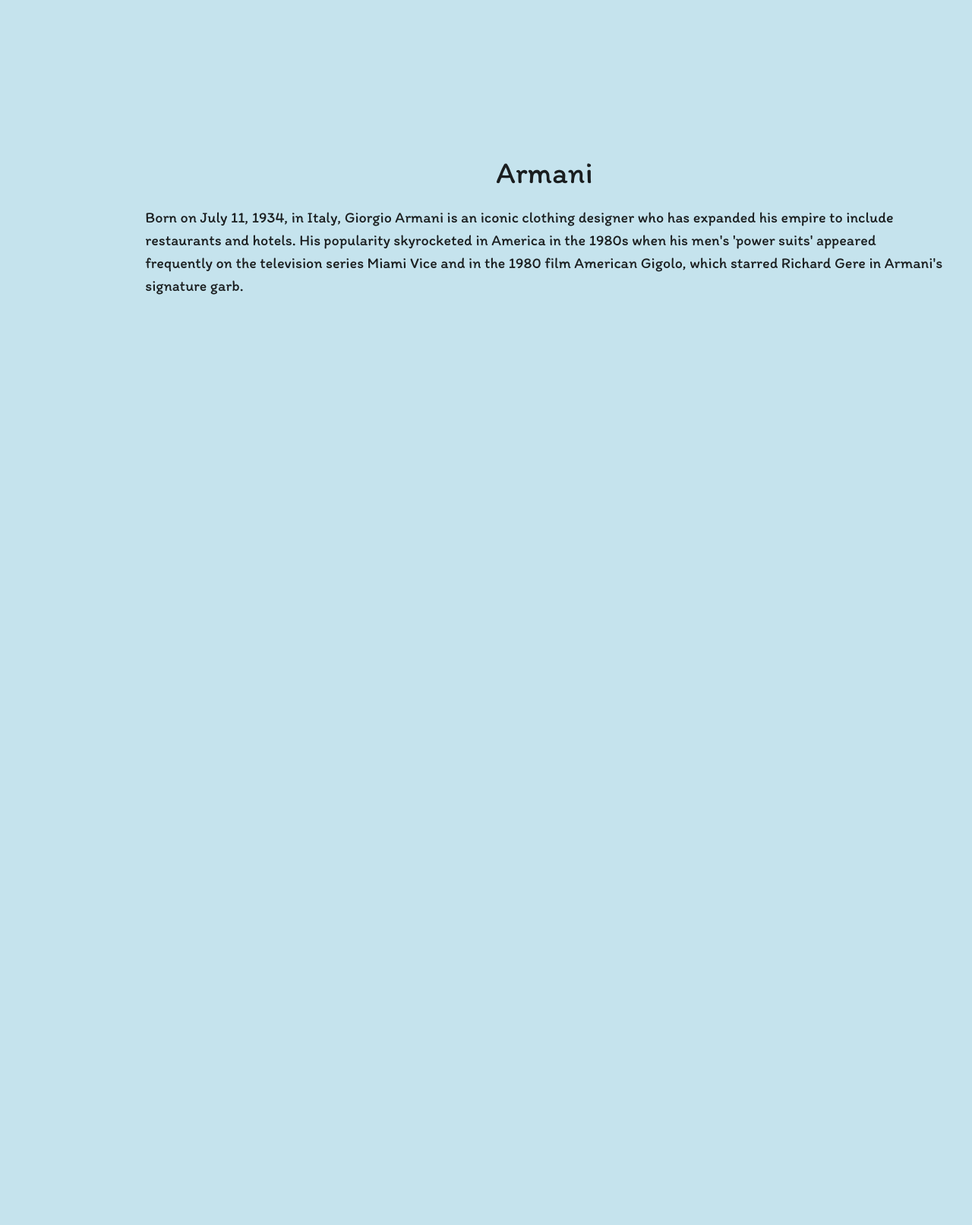
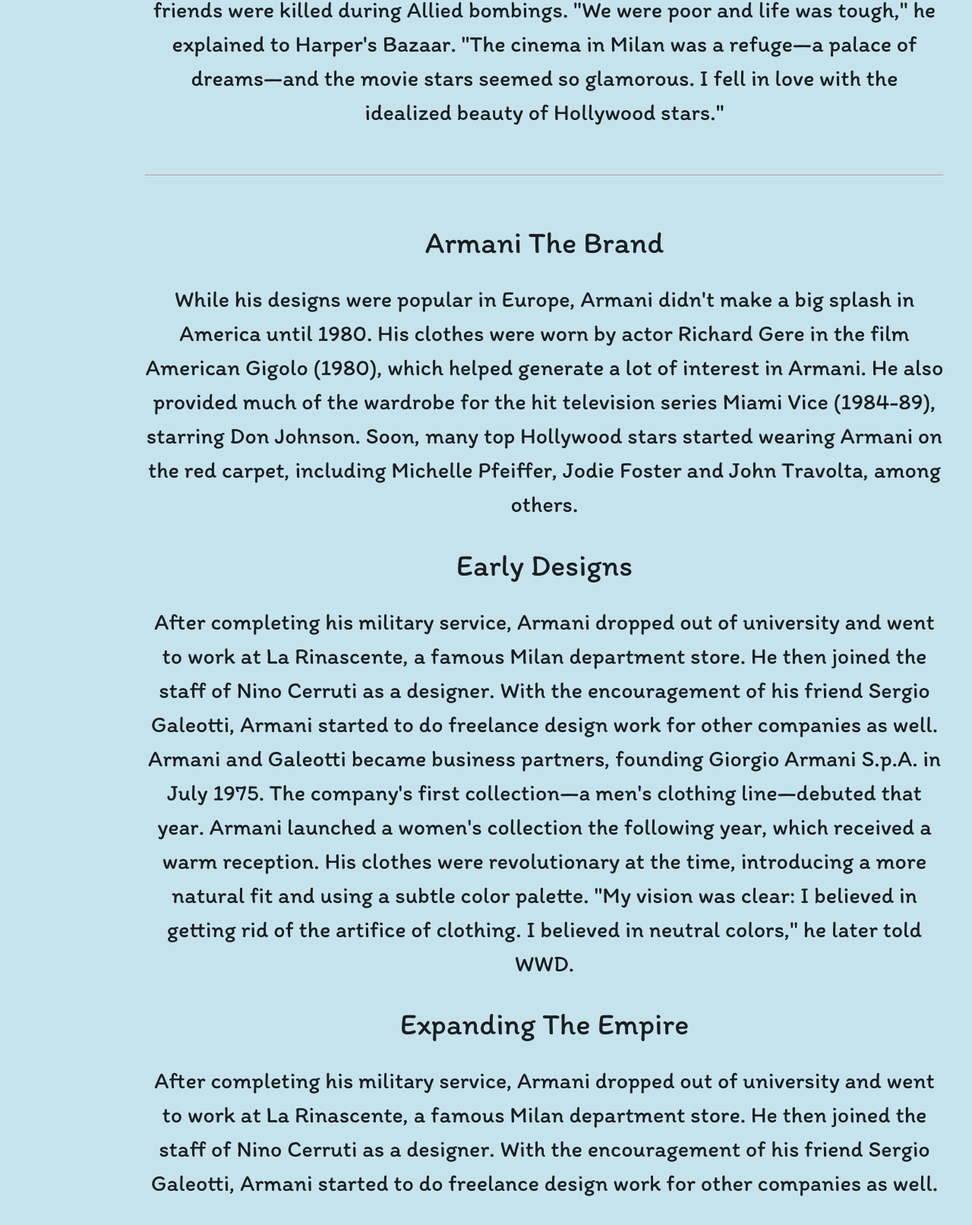
Before and after one commit to kurtgee6/whatif, a plain HTML site: page index.html in a window 1280 px wide. Shown: the part 1185-2798 px from the top of the page at 76% size. Before the commit the page ends 2226 px from the top, so only its background shows below. Drawn offline with nearby package versions, Linux system fonts and the light colour scheme.

Commit message:
animations to navprofile added

```diff
--- a/css/index.css
+++ b/css/index.css
@@ -3,9 +3,9 @@ body {
 }
 .navBar {
     width: 12%;
-    height: 350px;
+    height: 630px;
     border-right: 1px solid #ff6666;
-    margin-top: 50px;
+    margin-top: 20px;
     float: left;
     border-radius: 10px;
     position: fixed;
@@ -166,3 +166,14 @@ body {
     margin-bottom: 0;
     margin-left: 0;
 }
+
+.navProfile {
+    text-align: center;
+    padding: 5px;
+    height: 160px;
+    width: 150px;
+}
+
+li a {
+    padding: 0px;
+}
--- a/index.html
+++ b/index.html
@@ -13,14 +13,19 @@
     </head>
 <body>
     <!-- Left Navigation Bar -->
-    <div class="navBar">
+    <div class="navBar" style="text-align:center;">
        <img class="logo" src="logo.png" alt="Quwento Logo">
        <p style="text-align:center;">Quwento</p>
        <ul class="section table-of-contents">
             <li><a href="#synopsis">Synopsis</a></li>
             <li><a href="#earlyLife">Early Life</a></li>
-            <li><a href="#armani">Armani</a></li>
+            <li><a href="#armani">Armani (The Brand)</a></li>
+            <li><a href="#earlyDesigns">Early Designs</a></li>
+            <li><a href="#expanding">Expanding The Empire</a></li>
+            <li><a href="#personalLife">Personal Life</a></li>
         </ul>
+        <br>
+        <img id="navProfile" style="display:none;" class="navProfile" src="armani.jpg" alt="Giorgio Armani">
     </div>
     <!-- Seacrh Bar -->
     <div class="searchBar">
@@ -51,6 +56,7 @@
                         signature garb.
                 </div>
             </div>
+
             <!-- Before Start -->
             <div class="col s12">
             <h3 style="text-align: center; font-size: 30px; font-family: 'Itim', cursive;">Early Life</h3>
@@ -67,18 +73,64 @@
                     seemed so glamorous. I fell in love with the idealized beauty of Hollywood stars."
             </p>
 
-            <h2 style="text-align: center; font-size: 40px; font-family: 'Itim', cursive;">Armani</h2>
+            <br>
+            <hr>
+            <br>
 
-                    <p id="armani" style="font-size: 20px; margin-bottom: 650px; font-family: 'Itim', cursive;" class="scrollspy">
-                            Born on July 11, 1934, in Italy, Giorgio
-                            Armani is an iconic clothing designer who
-                            has expanded his empire to include restaurants
-                            and hotels. His popularity skyrocketed
-                            in America in the 1980s when his men's
-                            'power suits' appeared frequently on the television
-                            series Miami Vice and in the 1980 film American Gigolo,
-                            which starred Richard Gere in Armani's signature garb.
+
+            <h2 style="text-align: center; font-size: 40px; font-family: 'Itim', cursive;">Armani The Brand</h2>
+
+                    <p id="armani" style="text-align: center; font-size: 30px; font-family: 'Itim', cursive;" class="scrollspy">
+                            While his designs were popular in Europe,
+                            Armani didn't make a big splash in America until 1980. His clothes were worn by
+                            actor Richard Gere in the film American Gigolo (1980), which helped generate a lot
+                            of interest in Armani. He also provided much of the wardrobe for the hit television
+                            series Miami Vice (1984-89), starring Don Johnson. Soon, many top Hollywood stars started
+                            wearing Armani on the red carpet, including Michelle Pfeiffer, Jodie Foster and John
+                            Travolta, among others.
                     </p>
+
+            <h2 style="text-align: center; font-size: 40px; font-family: 'Itim', cursive;">Early Designs</h2>
+
+                    <p id="earlyDesigns" style="text-align: center; font-size: 30px; font-family: 'Itim', cursive;" class="scrollspy">
+                            After completing his military service,
+                            Armani dropped out of university and went to work at La Rinascente,
+                            a famous Milan department store. He then joined the staff of Nino Cerruti as a designer.
+                            With the encouragement of his friend Sergio Galeotti, Armani started to do
+                            freelance design work for other companies as well.
+                            Armani and Galeotti became business partners, founding Giorgio Armani S.p.A.
+                            in July 1975. The company's first collection—a men's clothing line—debuted
+                            that year. Armani launched a women's collection the following year, which received a
+                            warm reception. His clothes were revolutionary at the time, introducing a more natural
+                            fit and using a subtle color palette. "My vision was clear: I believed in getting
+                            rid of the artifice of clothing. I believed in neutral colors," he later told WWD.
+
+
+                    </p>
+
+
+            <h2 style="text-align: center; font-size: 40px; font-family: 'Itim', cursive;">Expanding The Empire</h2>
+
+                    <p id="expanding" style="text-align: center; font-size: 30px; font-family: 'Itim', cursive;" class="scrollspy">
+                                After completing his military service,
+                                Armani dropped out of university and went to
+                                work at La Rinascente, a famous Milan department store.
+                                He then joined the staff of Nino Cerruti as a designer.
+                                With the encouragement of his friend Sergio Galeotti,
+                                Armani started to do freelance design work for other companies as well.
+                    </p>
+
+            <h2 style="text-align: center; font-size: 40px; font-family: 'Itim', cursive;">Personal Life</h2>
+
+                    <p id="personalLife" style="text-align: center; font-size: 30px; margin-bottom: 650px; font-family: 'Itim', cursive;" class="scrollspy">
+                                After completing his military service,
+                                Armani dropped out of university and went to
+                                work at La Rinascente, a famous Milan department store.
+                                He then joined the staff of Nino Cerruti as a designer.
+                                With the encouragement of his friend Sergio Galeotti,
+                                Armani started to do freelance design work for other companies as well.
+                    </p>
+
             </div>
     </div>
     </div>
--- a/js/waypoints.js
+++ b/js/waypoints.js
@@ -14,12 +14,16 @@
     }, {offset: '60px'})
 
     $word.waypoint(function (direction){
-        if(direction == 'down') {
             $word.addClass('js-word-animate');
-            console.log('fsadf');
-        } else {
-            $word.removeClass('js-word-animate');
-        }
     }, {offset: '250px'})
 
+    $(window).scroll(function(){
+        if($(window).scrollTop()>190){
+           $("#navProfile").fadeIn();
+        }else{
+           $("#navProfile").fadeOut();
+        }
+
   });
+
+  });
```
